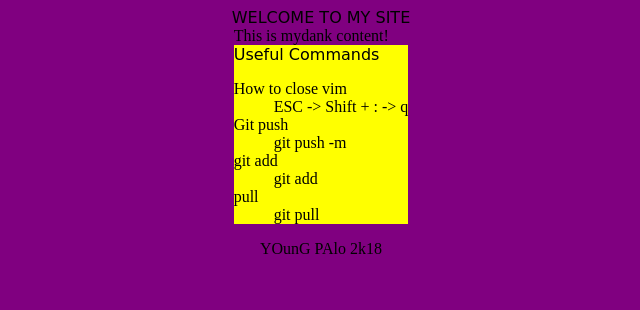
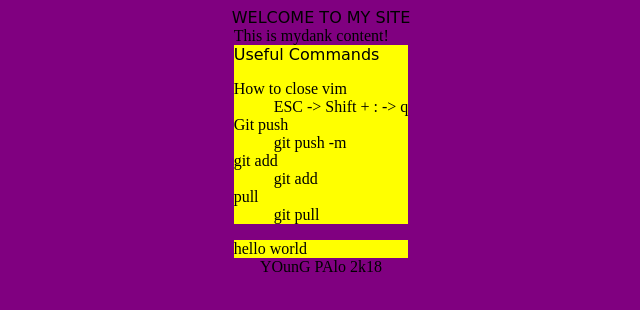
Before and after one commit to juniorpalo/cmd-website, a plain HTML site: page index.html in a window 1280 px wide. Shown: the whole page, without its empty margins (319-959 px from the left). Drawn offline with Linux system fonts and the light colour scheme.

Commit message:
created new section

```diff
--- a/index.html
+++ b/index.html
@@ -22,6 +22,9 @@
                                                 <dd> git pull</dd>
 					 </dl>
 				</section>
+				<section>
+					hello world
+				</section>
 			</main>
 			<footer> YOunG PAlo 2k18</footer>
 		</div>
```
